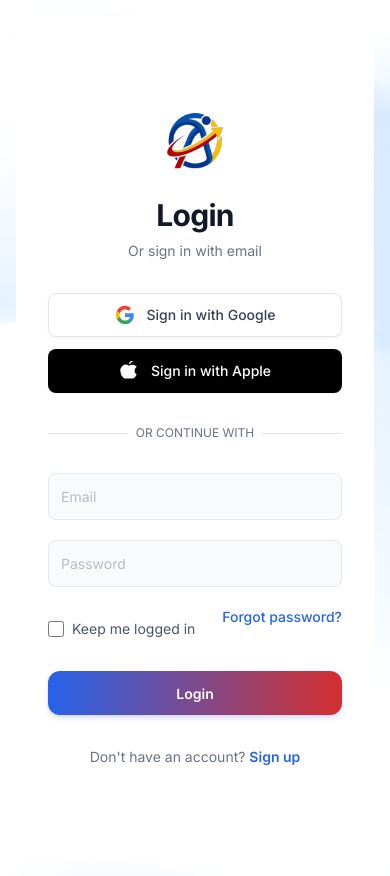
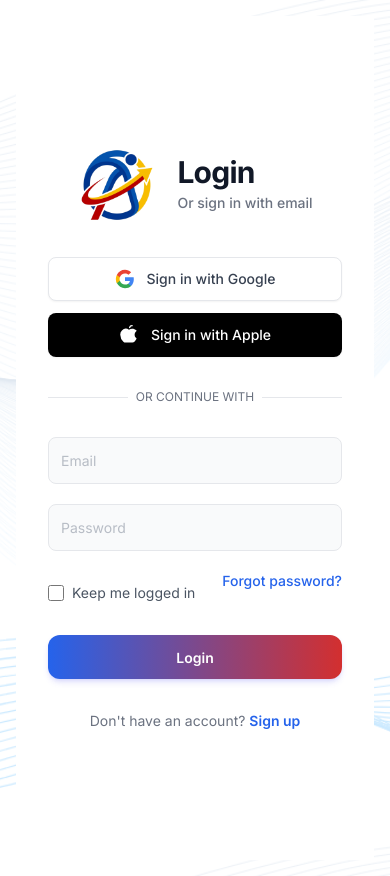
Before and after one commit to m-ikmal-hisham/athleticaos, a React (Vite) app in the folder frontend/: page /login in a window 390 px wide. Built offline with nearby package versions, Linux system fonts and the light colour scheme; no server answers.

Commit message:
feat: Introduce `useEffectiveTheme` hook for dynamic theme-based asset loading and update theme-related styles and background image paths.

```diff
--- a/frontend/src/components/RecentActivityWidget.tsx
+++ b/frontend/src/components/RecentActivityWidget.tsx
@@ -23,7 +23,7 @@ export const RecentActivityWidget = memo(({
 }: RecentActivityWidgetProps) => {
     const { logs, fetchGlobalLogs, fetchOrgLogs, fetchUserLogs, fetchEntityLogs, isLoading } = useAuditStore();
     const [isExpanded, setIsExpanded] = useState(false);
-    const INITIAL_DISPLAY_COUNT = 5;
+    const INITIAL_DISPLAY_COUNT = 3;
 
     useEffect(() => {
         const params = { page: 0, size: limit };
--- /dev/null
+++ b/frontend/src/hooks/useEffectiveTheme.ts
@@ -0,0 +1,29 @@
+import { useState, useEffect } from 'react';
+import { useUIStore } from '@/store/ui.store';
+
+export const useEffectiveTheme = (): 'light' | 'dark' => {
+    const { theme } = useUIStore();
+    const [systemTheme, setSystemTheme] = useState<'light' | 'dark'>(
+        typeof window !== 'undefined' && window.matchMedia('(prefers-color-scheme: dark)').matches
+            ? 'dark'
+            : 'light'
+    );
+
+    useEffect(() => {
+        if (typeof window === 'undefined') return;
+
+        const mediaQuery = window.matchMedia('(prefers-color-scheme: dark)');
+        const handleChange = (e: MediaQueryListEvent) => {
+            setSystemTheme(e.matches ? 'dark' : 'light');
+        };
+
+        mediaQuery.addEventListener('change', handleChange);
+        return () => mediaQuery.removeEventListener('change', handleChange);
+    }, []);
+
+    if (theme === 'system') {
+        return systemTheme;
+    }
+
+    return theme;
+};
--- a/frontend/src/layouts/AppLayout.tsx
+++ b/frontend/src/layouts/AppLayout.tsx
@@ -6,6 +6,7 @@ import { useAuthStore } from '@/store/auth.store';
 import { ThemeToggle } from '@/components/ThemeToggle';
 import { TournamentPill } from '@/components/TournamentPill';
 import { ProfilePopup } from '@/components/ProfilePopup';
+import { useEffectiveTheme } from '@/hooks/useEffectiveTheme';
 
 interface NavItem {
     label: string;
@@ -91,6 +92,8 @@ export const AppLayout = () => {
     const location = useLocation();
     const { user, checkTokenValidity } = useAuthStore();
     const { setBrandingFromOrganisation, resetBranding, primaryColor, secondaryColor, accentColor, logoUrl: brandLogoUrl } = useBrandingStore();
+    const effectiveTheme = useEffectiveTheme();
+    const logoSrc = effectiveTheme === 'dark' ? '/athleticaos-logo-hq-secondary.png' : '/athleticaos-logo-hq-first.png';
 
     // Check token validity on mount
     useEffect(() => {
@@ -100,19 +103,11 @@ export const AppLayout = () => {
     // Initialize Branding
     useEffect(() => {
         const initBranding = async () => {
-            // We need a way to know the user's organisation ID directly.
-            // Assuming user object has organisationId or similar. If not, we might need to rely on what available.
-            // If the backend User entity has organisation, it should be in the user object.
-            // If explicit organisationId is not on user, we might default to defaults.
-
-            // For now, let's assume we can find it or we just reset if we can't.
-            // Actually, we should check if the user is an ORG_ADMIN or belongs to an org.
-            // If specific org info is missing in user, we skip.
-            // However, the prompt says "Extract organisation branding fields" from organisation.
-
-            // Let's try to fetch organisation if user has an ID.
-            // Checking the User type isn't possible directly here as I didn't see the file content,
-            // but let's assume 'organisationId' might be there.
+            // Check if user is SUPER_ADMIN. If so, force default branding (skip fetching org).
+            if (user?.roles?.includes('ROLE_SUPER_ADMIN')) {
+                resetBranding();
+                return;
+            }
 
             // eslint-disable-next-line @typescript-eslint/no-explicit-any
             if (user && (user as any).organisationId) {
@@ -191,17 +186,17 @@ export const AppLayout = () => {
                                         alt="Logo"
                                         className={clsx("rounded-xl object-contain bg-white/10 shadow-sm transition-all duration-300", isCollapsed ? "w-8 h-8" : "w-10 h-10")}
                                         onError={(e) => {
-                                            e.currentTarget.src = "/athleticaos-logo-svg-new.svg";
-                                            e.currentTarget.className = clsx("object-contain mix-blend-screen dark:opacity-90", isCollapsed ? "w-8 h-8" : "w-10 h-10");
+                                            e.currentTarget.src = logoSrc;
+                                            e.currentTarget.className = clsx("object-contain transition-all duration-300", isCollapsed ? "w-8 h-8" : "w-10 h-10");
                                             const fallbackA = e.currentTarget.nextElementSibling;
                                             if (fallbackA) fallbackA.classList.add('hidden');
                                         }}
                                     />
                                 ) : (
                                     <img
-                                        src="/athleticaos-logo-svg-new.svg"
+                                        src={logoSrc}
                                         alt="Logo"
-                                        className={clsx("object-contain mix-blend-screen dark:opacity-90 transition-all duration-300", isCollapsed ? "w-8 h-8" : "w-10 h-10")}
+                                        className={clsx("object-contain transition-all duration-300", isCollapsed ? "w-8 h-8" : "w-10 h-10")}
                                     />
                                 )}
                             </div>
--- a/frontend/src/layouts/PublicLayout.tsx
+++ b/frontend/src/layouts/PublicLayout.tsx
@@ -1,8 +1,12 @@
 import { Link, Outlet } from 'react-router-dom';
 import { SignIn } from '@phosphor-icons/react';
 import { TournamentPill } from '@/components/TournamentPill';
+import { useEffectiveTheme } from '@/hooks/useEffectiveTheme';
 
 export default function PublicLayout() {
+    const effectiveTheme = useEffectiveTheme();
+    const logoSrc = effectiveTheme === 'dark' ? '/athleticaos-logo-hq-secondary.png' : '/athleticaos-logo-hq-first.png';
+
     return (
         <div className="min-h-screen bg-background transition-colors duration-300">
             {/* Top Navigation */}
@@ -12,9 +16,9 @@ export default function PublicLayout() {
                         {/* Logo */}
                         <Link to="/" className="flex items-center gap-3 group">
                             <img
-                                src="/athleticaos-logo-svg-new.svg"
+                                src={logoSrc}
                                 alt="AthleticaOS Logo"
-                                className="h-10 w-auto"
+                                className="h-10 w-auto object-contain"
                             />
                             <div className="flex flex-col">
                                 <span className="text-lg font-bold text-slate-900 dark:text-white leading-none">
--- a/frontend/src/pages/dashboard/DashboardHome.tsx
+++ b/frontend/src/pages/dashboard/DashboardHome.tsx
@@ -4,6 +4,7 @@ import { Users, UsersThree, Buildings, Trophy, Calendar, ChartLineUp } from '@ph
 import { GlassCard } from '@/components/GlassCard';
 import { useAuthStore } from '@/store/auth.store';
 import { useUIStore } from '@/store/ui.store';
+import { useEffectiveTheme } from '@/hooks/useEffectiveTheme';
 import { useStatsStore } from '@/store/stats.store';
 import { useMatchesStore } from '@/store/matches.store';
 import { fetchDashboardStats } from '@/api/dashboard.api';
@@ -54,6 +55,7 @@ interface GlobalDashboardStats {
 export const DashboardHome = () => {
     const { user } = useAuthStore();
     const { activeTournamentId } = useUIStore();
+    const effectiveTheme = useEffectiveTheme();
     const navigate = useNavigate();
 
     // Global Stats State
@@ -231,7 +233,11 @@ export const DashboardHome = () => {
                             <div className="absolute inset-0 bg-[linear-gradient(to_right,#80808012_1px,transparent_1px),linear-gradient(to_bottom,#80808012_1px,transparent_1px)] bg-[size:24px_24px] pointer-events-none" />
 
                             {activeTournamentId && matchTrendData.length > 0 ? (
-                                <TrendChart data={matchTrendData} height={200} />
+                                <TrendChart
+                                    data={matchTrendData}
+                                    height={200}
+                                    color={effectiveTheme === 'dark' ? '#ef4444' : '#3b82f6'}
+                                />
                             ) : (
                                 <div className="w-full h-full flex flex-col items-center justify-center text-muted-foreground text-sm p-8 bg-black/5 dark:bg-white/5 backdrop-blur-sm z-10">
                                     <ChartLineUp className="w-12 h-12 opacity-20 mb-3" />
--- a/frontend/src/pages/public/Login.tsx
+++ b/frontend/src/pages/public/Login.tsx
@@ -8,6 +8,7 @@ import { Button } from '@/components/Button';
 import { Input } from '@/components/Input';
 import { useAuthStore } from '@/store/auth.store';
 import { SocialButtons } from '@/components/SocialButtons';
+import { useEffectiveTheme } from '@/hooks/useEffectiveTheme';
 
 const loginSchema = z.object({
     email: z.string().email('Invalid email address'),
@@ -50,25 +51,30 @@ export const Login = () => {
     };
 
 
+    const effectiveTheme = useEffectiveTheme();
+    const logoSrc = effectiveTheme === 'dark' ? '/athleticaos-logo-hq-secondary.png' : '/athleticaos-logo-hq-first.png';
+    const bgSrc = effectiveTheme === 'dark' ? '/athleticaos-bg-dark-new.png' : '/athleticaos-bg-light-new.png';
+
     return (
         <div className="min-h-screen w-full flex bg-white">
             {/* Left Side - Form */}
             <div className="flex-1 flex items-center justify-center p-8 lg:p-12 xl:p-24 bg-white relative z-10">
                 <div className="w-full max-w-sm space-y-8">
-                    <div className="flex flex-col items-center lg:items-start text-center lg:text-left">
-                        {/* Use original colored logo if available, or just the text/symbol.
-                            Since we have logo-transparent and logo.png, logo.png is likely the colored one suitable for white bg. */}
+                    {/* Header Section - Side by Side Centered */}
+                    <div className="flex flex-row items-center justify-center gap-5">
                         <img
-                            src="/athleticaos-logo-svg-new.svg"
+                            src={logoSrc}
                             alt="AthleticaOS"
-                            className="h-16 w-auto mb-6"
+                            className="h-20 w-auto object-contain shrink-0"
                         />
-                        <h2 className="text-3xl font-bold tracking-tight text-gray-900">
-                            Login
-                        </h2>
-                        <p className="mt-2 text-sm text-gray-500">
-                            Or sign in with email
-                        </p>
+                        <div className="flex flex-col items-start text-left">
+                            <h2 className="text-3xl font-bold tracking-tight text-gray-900 leading-none">
+                                Login
+                            </h2>
+                            <p className="mt-1.5 text-sm text-gray-500 font-medium">
+                                Or sign in with email
+                            </p>
+                        </div>
                     </div>
 
                     {/* Social Login Section */}
@@ -140,7 +146,7 @@ export const Login = () => {
             {/* Right Side - Abstract Art */}
             <div className="hidden lg:flex flex-1 relative bg-white overflow-hidden items-center justify-center p-12">
                 <img
-                    src="/athleticaos-bg-svg-new.svg"
+                    src={bgSrc}
                     alt="AthleticaOS Background"
                     className="absolute inset-0 w-full h-full object-cover"
                 />
--- a/frontend/src/pages/public/Signup.tsx
+++ b/frontend/src/pages/public/Signup.tsx
@@ -8,6 +8,7 @@ import { Button } from '@/components/Button';
 import { Input } from '@/components/Input';
 import { authApi } from '@/api/auth.api';
 import { SocialButtons } from '@/components/SocialButtons';
+import { useEffectiveTheme } from '@/hooks/useEffectiveTheme';
 
 const registerSchema = z.object({
     firstName: z.string().min(2, 'First name must be at least 2 characters'),
@@ -61,23 +62,30 @@ export const Signup = () => {
     };
 
 
+    const effectiveTheme = useEffectiveTheme();
+    const logoSrc = effectiveTheme === 'dark' ? '/athleticaos-logo-hq-secondary.png' : '/athleticaos-logo-hq-first.png';
+    const bgSrc = effectiveTheme === 'dark' ? '/athleticaos-bg-dark-new.png' : '/athleticaos-bg-light-new.png';
+
     return (
         <div className="min-h-screen w-full flex bg-white">
             {/* Left Side - Form */}
             <div className="flex-1 flex items-center justify-center p-8 lg:p-12 xl:p-24 bg-white relative z-10 transition-all duration-300">
                 <div className="w-full max-w-sm space-y-6">
-                    <div className="flex flex-col items-center lg:items-start text-center lg:text-left">
+                    {/* Header Section - Side by Side Centered */}
+                    <div className="flex flex-row items-center justify-center gap-5">
                         <img
-                            src="/athleticaos-logo-svg-new.svg"
+                            src={logoSrc}
                             alt="AthleticaOS"
-                            className="h-14 w-auto mb-6"
+                            className="h-16 w-auto object-contain shrink-0"
                         />
-                        <h2 className="text-3xl font-bold tracking-tight text-gray-900">
-                            Create Account
-                        </h2>
-                        <p className="mt-2 text-sm text-gray-500">
-                            Join the future of rugby management
-                        </p>
+                        <div className="flex flex-col items-start text-left">
+                            <h2 className="text-2xl font-bold tracking-tight text-gray-900 leading-none">
+                                Create Account
+                            </h2>
+                            <p className="mt-1.5 text-xs text-gray-500 font-medium">
+                                Join the future of rugby management
+                            </p>
+                        </div>
                     </div>
 
                     {/* Social Login Section */}
@@ -162,7 +170,7 @@ export const Signup = () => {
             {/* Right Side - Abstract Art (Reused from Login) */}
             <div className="hidden lg:flex flex-1 relative bg-white overflow-hidden items-center justify-center p-12 lg:w-1/2">
                 <img
-                    src="/athleticaos-bg-svg-new.svg"
+                    src={bgSrc}
                     alt="AthleticaOS Background"
                     className="absolute inset-0 w-full h-full object-cover"
                 />
--- a/frontend/src/pages/public/TournamentDetail.tsx
+++ b/frontend/src/pages/public/TournamentDetail.tsx
@@ -361,7 +361,7 @@ export default function TournamentDetail() {
                                             <Link
                                                 key={match.id}
                                                 to={`/matches/${match.code || match.id}`}
-                                                className="block rounded-xl bg-white/70 dark:bg-slate-800/70 backdrop-blur-xl border border-slate-200/50 dark:border-slate-700/50 hover:border-blue-500/50 transition-all hover:shadow-lg p-4"
+                                                className="block rounded-xl bg-white/70 dark:bg-slate-800/70 backdrop-blur-xl border border-slate-200/50 dark:border-slate-700/50 hover:border-blue-500 dark:hover:border-red-500 transition-all hover:shadow-lg p-4"
                                             >
                                                 <div className="flex items-center justify-between gap-4">
                                                     {/* Time & Status */}
--- a/frontend/src/styles/globals.css
+++ b/frontend/src/styles/globals.css
@@ -6,7 +6,7 @@
 
 @layer base {
   body {
-    background-image: url('/bg-light-new.png');
+    background-image: url('/athleticaos-bg-light-new.png');
     background-attachment: fixed;
     background-size: cover;
     background-position: center;
@@ -15,7 +15,7 @@
   }
 
   [data-theme='dark'] body {
-    background-image: url('/bg-dark-new.png');
+    background-image: url('/athleticaos-bg-dark-new.png');
   }
 }
 
```
Also changed, not shown: frontend/src/styles/theme.css (+4 -4 lines).
